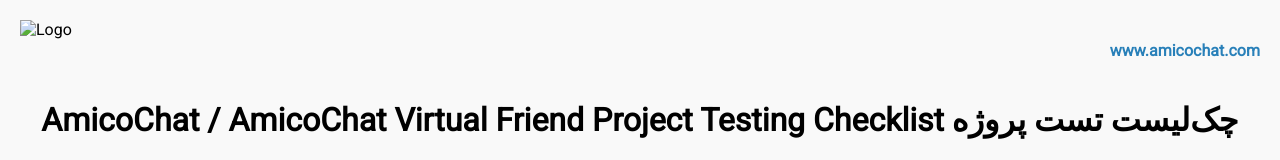
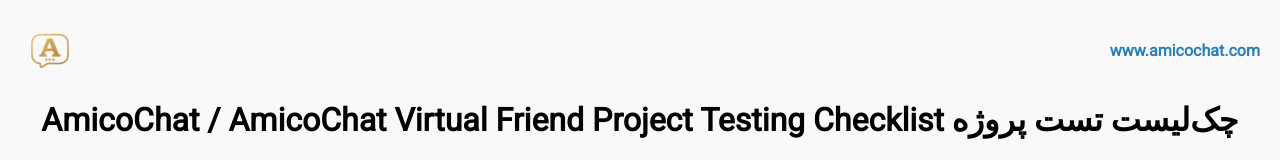
Before and after one commit to amicochat/AmicoChatChecklist.html, a plain HTML site: page index.html in a window 1280 px wide. Shown: the top 160 px of the page. Drawn offline with Linux system fonts and the light colour scheme.

Commit message:
Update index.html

```diff
--- a/index.html
+++ b/index.html
@@ -54,7 +54,7 @@
 </head>
 <body>
     <div class="header">
-        <img src="logo.png" alt="Logo">
+        <img src="logo(1).png" alt="Logo">
         <a href="https://www.amicochat.com" target="_blank">www.amicochat.com</a>
     </div>
 
```
